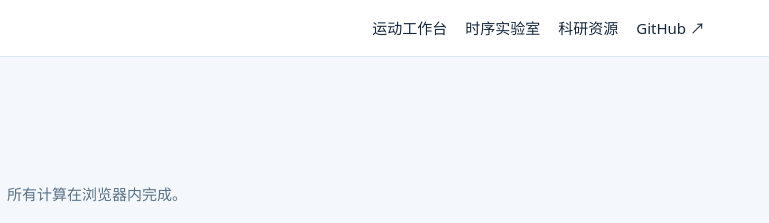
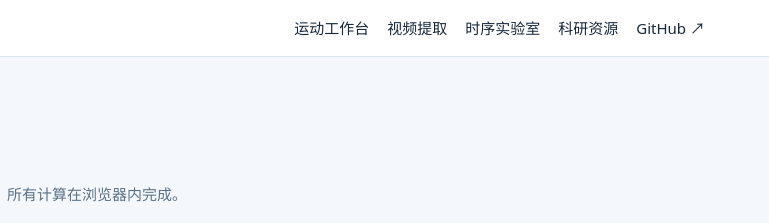
Before and after one commit to Liangebra/Vimo, a plain HTML site: page research/experiments.html in a window 1280 px wide. Shown: the top 223 px of the page, 511-1280 px from the left. Drawn offline with Linux system fonts and the light colour scheme.

Commit message:
Connect research platform modules and document experimental workflow

```diff
--- a/research/experiments.html
+++ b/research/experiments.html
@@ -1,4 +1,4 @@
-<!doctype html><html lang="zh-CN"><head><meta charset="utf-8"><meta name="viewport" content="width=device-width,initial-scale=1"><title>Vimo Research | 时序实验室</title><link rel="stylesheet" href="research.css"></head><body><header><a href="../index.html"><img src="../icon/logo_web.png" alt=""> <strong>Vimo Research</strong></a><nav aria-label="科研导航"><a href="index.html">运动工作台</a><a href="experiments.html">时序实验室</a><a href="resources.html">科研资源</a><a href="https://github.com/Liangebra/Vimo">GitHub ↗</a></nav></header><main><div class="eyebrow">SIGNAL LAB / REPRODUCIBLE EXPERIMENTS</div><h1>运动时序实验室</h1><p>从关节几何序列出发，研究噪声、周期结构和参考动作之间的差异。所有计算在浏览器内完成。</p>
+<!doctype html><html lang="zh-CN"><head><meta charset="utf-8"><meta name="viewport" content="width=device-width,initial-scale=1"><title>Vimo Research | 时序实验室</title><link rel="stylesheet" href="research.css"></head><body><header><a href="../index.html"><img src="../icon/logo_web.png" alt=""> <strong>Vimo Research</strong></a><nav aria-label="科研导航"><a href="index.html">运动工作台</a><a href="video.html">视频提取</a><a href="experiments.html">时序实验室</a><a href="resources.html">科研资源</a><a href="https://github.com/Liangebra/Vimo">GitHub ↗</a></nav></header><main><div class="eyebrow">SIGNAL LAB / REPRODUCIBLE EXPERIMENTS</div><h1>运动时序实验室</h1><p>从关节几何序列出发，研究噪声、周期结构和参考动作之间的差异。所有计算在浏览器内完成。</p>
 <section class="panel"><h2>01 / 输入与分析参数</h2><div class="grid"><div><label for="a">实验序列 A（骨骼 CSV，≤20 MB）</label><input type="file" id="a" accept=".csv"><p id="aName" class="small">未导入</p><label for="b">参考序列 B（可选，≤20 MB）</label><input type="file" id="b" accept=".csv"><p id="bName" class="small">未导入</p></div><div><label for="metric">关节指标</label><select id="metric"></select><label for="vis">关键点可见度阈值（0–1）</label><input id="vis" type="number" min="0" max="1" step=".05" value=".5"><label for="kind">滤波方式</label><select id="kind"><option value="mean">移动均值</option><option value="median">移动中位数</option></select><label for="window">滤波窗口（奇数，1–101 帧）</label><input id="window" type="number" min="1" max="101" step="2" value="5"></div></div><div class="toolbar"><button id="demo" class="primary">载入模拟 A / B</button><button id="run" class="primary">运行实验</button><button id="export" disabled>导出实验 JSON</button></div><p id="status" role="status"></p></section>
 <div class="grid"><section class="panel"><h2>02 / 滤波对比</h2><canvas width="560" height="280" id="filter" aria-label="原始角度与滤波曲线"></canvas><p class="small">灰色：原始角度；蓝色：滤波结果。缺失处不填补。边缘采用截断窗口；非因果滤波，仅用于离线分析。</p></section><section class="panel"><h2>03 / 频谱分析</h2><canvas width="560" height="280" id="spectrum" aria-label="角度频谱"></canvas><p id="specInfo" class="small"></p><p class="small">最长连续有效片段（8–2048 帧，超长取前 2048 帧）；去均值、Hann 窗、单边振幅谱。采样间隔偏差超过 2% 时拒绝计算。频谱峰不是自动步频。</p></section><section class="panel"><h2>04 / DTW 参考序列对齐</h2><canvas width="560" height="280" id="dtw" aria-label="DTW 对齐路径"></canvas><p id="dtwInfo" class="small"></p><p class="small">比较各自最长有效片段（最多前 1200 帧），局部代价为绝对角度差。距离不等于动作质量，也不保证跨视角可比。</p></section><section class="panel"><h2>05 / 可复现滤波基准</h2><p class="small">固定的人工正弦信号 + 确定性噪声及脉冲扰动。以已知真值为参考比较 RMSE；不是人体实测精度。</p><table><thead><tr><th>方法</th><th>窗口</th><th>RMSE (°)</th></tr></thead><tbody id="bench"></tbody></table></section></div></main>
 <script src="core.js"></script><script src="signal.js"></script><script>
```
